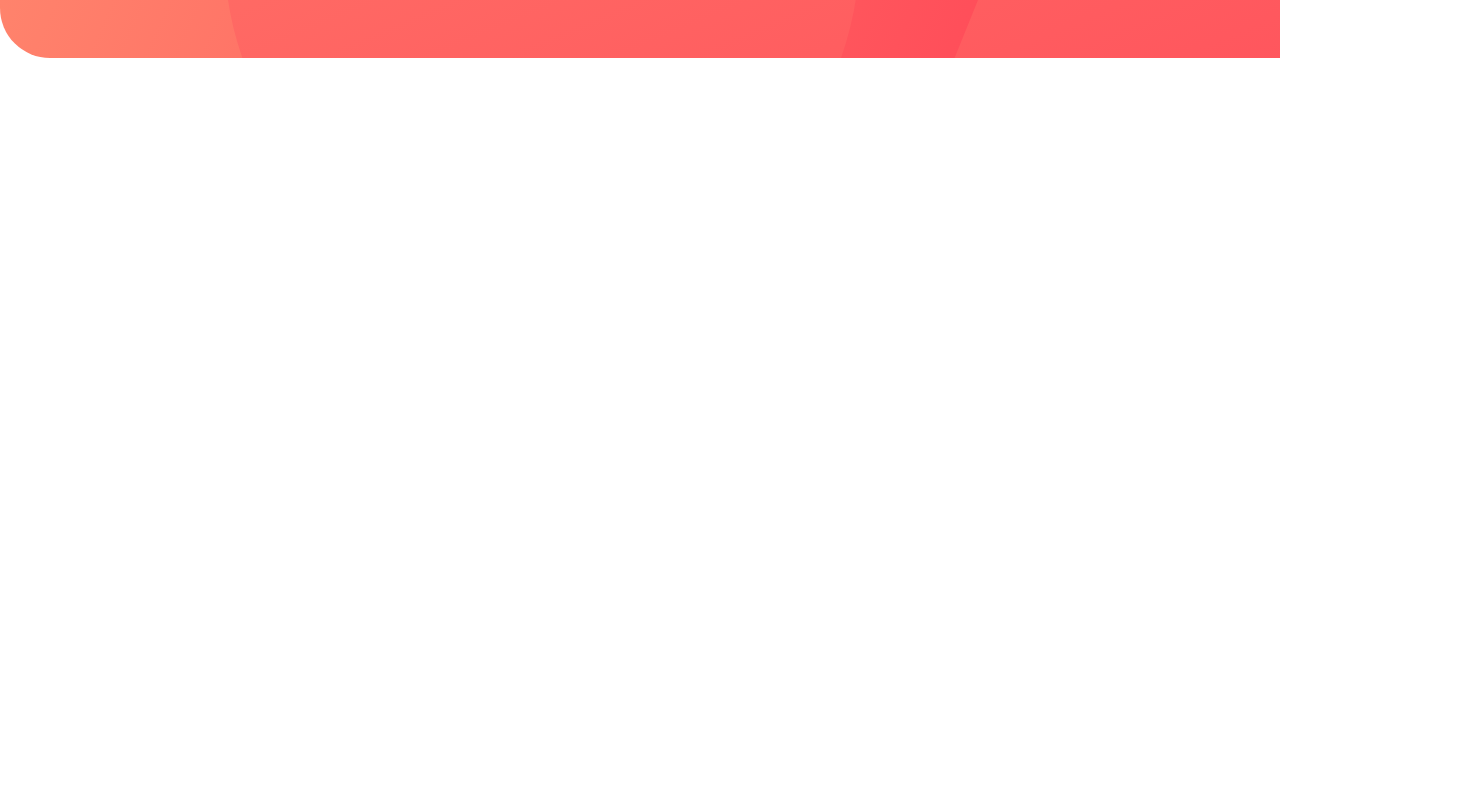
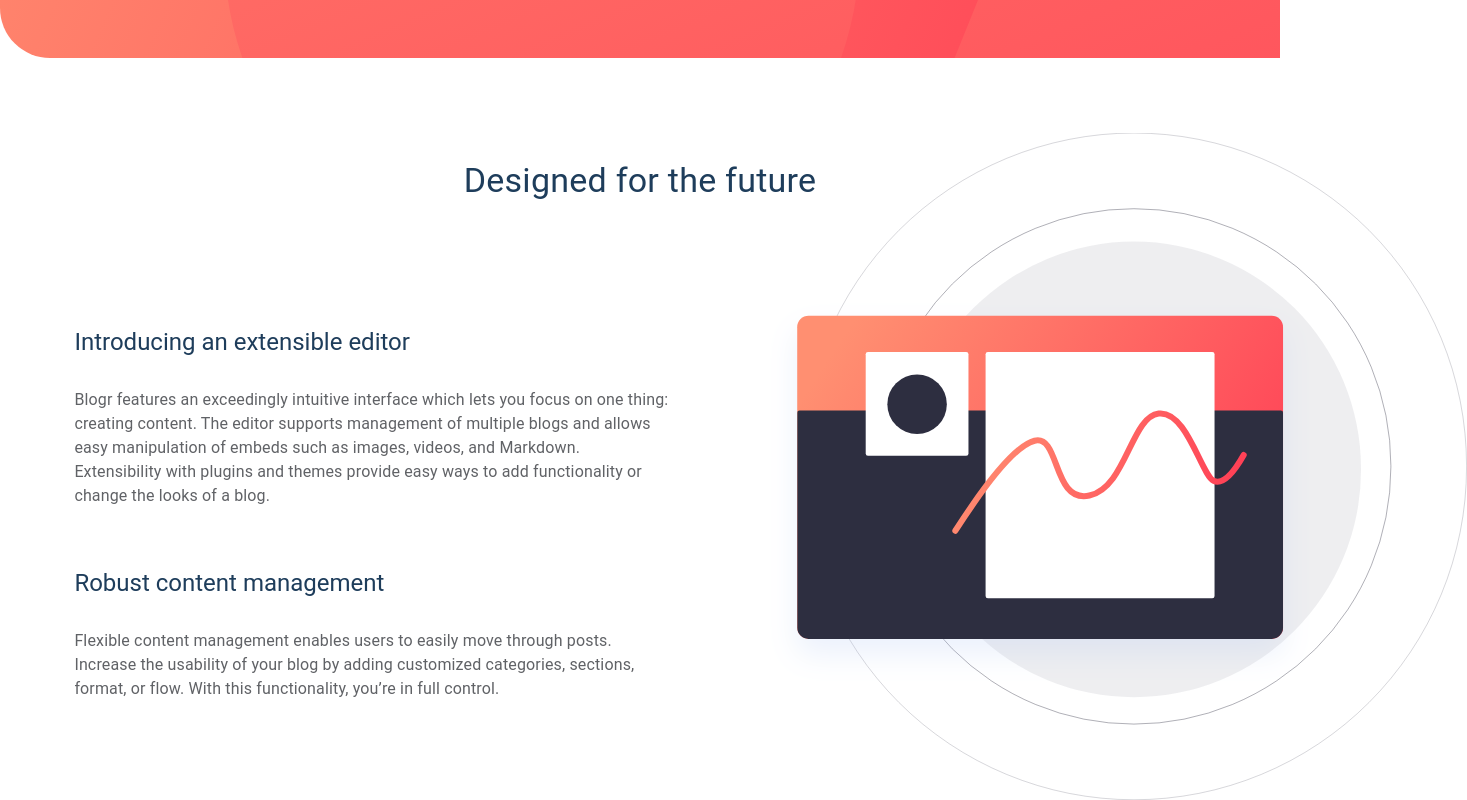
Before and after one commit to TifennQ/FrontEndMenterBlogr, a React (Create React App) app: page / in a window 1280 px wide. Shown: the part 512-1312 px from the top of the page, 1467 px wide, since content can reach past the window. Before the commit the page ends 800 px from the top, so only its background shows below. Built offline with nearby package versions, Linux system fonts and the light colour scheme.

Commit message:
Section 1 desktop

```diff
--- a/src/App.js
+++ b/src/App.js
@@ -2,6 +2,7 @@ import Header from "./components/Header/Header";
 import Hero from "./components/Hero";
 import useWindowDimensions from './getWindowDimensions'
 import React, { useState, useEffect} from 'react'
+import Section1 from "./components/Section1";
 
 function App() {
   const {width, height} = useWindowDimensions()
@@ -18,7 +19,8 @@ function App() {
   return (
     <>
       <Header></Header>
-      <Hero isDesktop={isDesktop} ></Hero>
+      <Hero isDesktop={isDesktop}></Hero>
+      <Section1 isDesktop={isDesktop}></Section1>
     </>
   );
 }
--- a/src/components/Header/Header.js
+++ b/src/components/Header/Header.js
@@ -19,7 +19,10 @@ const useStyles = makeStyles((theme) => ({
         marginTop: '10%',
         [theme.breakpoints.up('sm')]: {
             marginTop: '1%',
-          },
+        },
+        [theme.breakpoints.down('sm')]: {
+            justifyContent: 'space-between'
+        },
     },
     clickedArrow: {
         transform: 'rotate(180deg)'
@@ -116,7 +119,7 @@ const Header = () => {
 
 
     return (
-        <AppBar className={classes.appBar} position="fixed" color="transparent">
+        <AppBar className={classes.appBar} position="absolute" color="transparent">
             <Toolbar>
                 <Container className={classes.headerContainer}>
                     <IconButton disableRipple edge="start" aria-label="home">
--- /dev/null
+++ b/src/components/Section1.js
@@ -0,0 +1,95 @@
+import { makeStyles, Typography } from '@material-ui/core'
+import React from 'react'
+import editorMobile from '../images/illustration-editor-mobile.svg'
+import editorDesktop from '../images/illustration-editor-desktop.svg'
+
+const useStyles = makeStyles((theme) => ({
+    section1_mainContainer: {
+        display: "flex",
+        flexDirection: "column",
+        justifyContent: 'center',
+        alignItems: 'center',
+        marginTop: "20%",
+        [theme.breakpoints.up('sm')]: {
+            marginTop: "8%",
+        }
+    },
+    desktopContainer: {
+        [theme.breakpoints.up('sm')]: {
+            display: 'flex',
+            flexDirection: "row-reverse",
+        }
+    },
+    desktopLeft: {
+        [theme.breakpoints.up('sm')]: {
+            marginTop: "5%",
+        }
+    },
+    container: {
+        textAlign: 'center',
+        marginTop: "10%",
+        paddingLeft: "10%",
+        paddingRight: "10%",
+        [theme.breakpoints.up('sm')]: {
+            textAlign: "left",
+            marginTop: "8%",
+        }
+    },
+    titles: {
+        color: "#1E3D5B",
+    },
+    para: {
+        color: "#606266",
+        marginTop: "5%"
+    },
+    editor: {
+        marginTop: "10%",
+        width: "100%",
+        "& img": {
+            width: "100%",
+            [theme.breakpoints.up('sm')]: {
+                transform: 'scale(2.5) translateX(15%)'
+            }
+        }
+    }
+}))
+
+const Section1 = ({isDesktop}) => {
+    const classes = useStyles()
+    return (
+        <>
+            <div className={classes.section1_mainContainer}>
+                <Typography className={classes.titles} variant={`${isDesktop ? "h4" : "h5"}`} component="h3">Designed for the future</Typography>
+                <div className={classes.desktopContainer}>
+                    <div className={classes.container}>
+                        <div className={classes.editor}>
+                            <img src={`${isDesktop ? editorDesktop : editorMobile}`} alt="Editor logo" />
+                        </div>
+                    </div>
+                    <div className={classes.desktopLeft}>
+                        <div className={classes.container}>
+                            <Typography className={classes.titles}  variant="h5" component="h3">Introducing an extensible editor</Typography>
+                            <Typography className={classes.para} variant="body1" component="p">
+                                Blogr features an exceedingly intuitive interface which lets you focus on one thing: creating content.
+                                The editor supports management of multiple blogs and allows easy manipulation of embeds such as images,
+                                videos, and Markdown. Extensibility with plugins and themes provide easy ways to add functionality or
+                                change the looks of a blog.
+                            </Typography>
+                        </div>
+                        <div className={classes.container}>
+                            <Typography className={classes.titles}  variant="h5" component="h3"> Robust content management</Typography>
+                            <Typography className={classes.para} variant="body1" component="p">
+                                Flexible content management enables users to easily move through posts. Increase the usability of your blog
+                                by adding customized categories, sections, format, or flow. With this functionality, you’re in full control.
+                            </Typography>
+                        </div>
+                    </div>
+                </div>
+
+
+            </div>
+        </>
+    )
+}
+
+export default Section1
--- a/src/index.css
+++ b/src/index.css
@@ -1,13 +1,14 @@
 body {
   margin: 0;
-  font-family: -apple-system, BlinkMacSystemFont, 'Segoe UI', 'Roboto', 'Oxygen',
-    'Ubuntu', 'Cantarell', 'Fira Sans', 'Droid Sans', 'Helvetica Neue',
+  font-family: -apple-system, BlinkMacSystemFont, "Segoe UI", "Roboto", "Oxygen",
+    "Ubuntu", "Cantarell", "Fira Sans", "Droid Sans", "Helvetica Neue",
     sans-serif;
   -webkit-font-smoothing: antialiased;
   -moz-osx-font-smoothing: grayscale;
+  overflow-x: hidden;
 }
 
 code {
-  font-family: source-code-pro, Menlo, Monaco, Consolas, 'Courier New',
+  font-family: source-code-pro, Menlo, Monaco, Consolas, "Courier New",
     monospace;
 }
```
Also changed, not shown: src/images/illustration-editor-desktop.svg (added), src/images/illustration-editor-mobile.svg (added).
